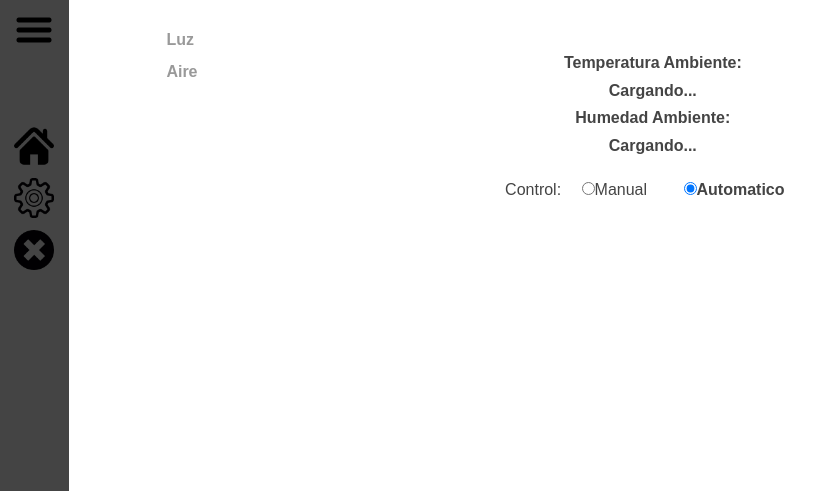
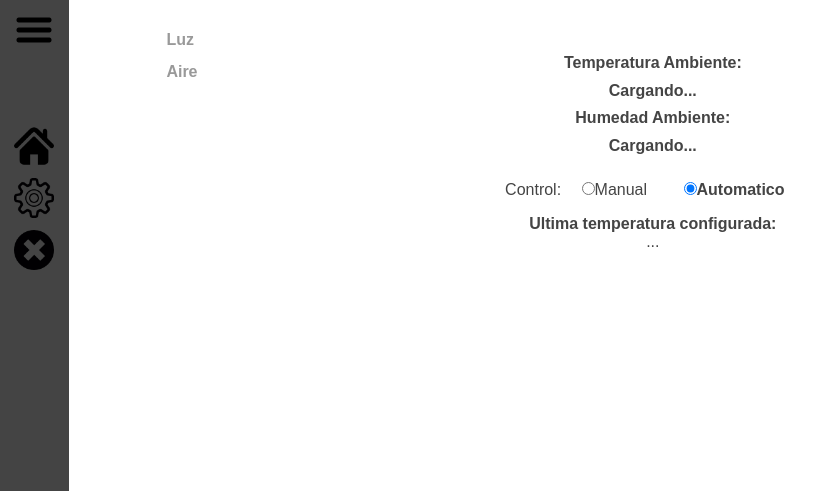
Before and after one commit to jfbenavid/Domotica_Django_v2, a Django app: page /aire/ in a window 1280 px wide. Shown: the part 79-570 px from the top of the page, without its empty margins (0-833 px from the left). Run offline with Django 3.2, Linux system fonts and the light colour scheme; a user stored in the database is signed in; data comes from the database, SQL or seed files in the repository; both versions use the stored data as it was after the commit.

Commit message:
Se agrega campo en ventana de aire para mostrar lo que genera el sistema difuso.

```diff
--- a/app/static/js/Aire.js
+++ b/app/static/js/Aire.js
@@ -38,6 +38,7 @@
 			var gLista = $.parseJSON(data);
 			$('#temp').html(gLista.temperatura + " °C");
 			$('#humedad').html(gLista.humedad + " %");
+			$('#tempActualAuto').text(gLista.tempSalida);
 		});
 	}
 }
@@ -70,7 +71,7 @@
 
 	setInterval(function (){
 		sensarTemperatura();
-	}, 300000);
+	}, 10000);
 }
 
 function switchControles (control) {
--- a/app/templates/aire.html
+++ b/app/templates/aire.html
@@ -21,7 +21,12 @@
 		<label id="lManual" ><input value="1" name="uso" type="radio" id="usoManual" onclick="switchControles('manual')" />Manual</label>
 		<label id="lAuto" ><input value="2" name="uso" type="radio" id="usoAuto" onclick="switchControles('auto')" />Automatico</label>
 	</div>
-	<div class="aireAutomatico"></div>
+	<div class="aireAutomatico">
+		<div class="infoAire">
+			<strong class="estado">Ultima temperatura configurada: </strong>
+			<span id="tempActualAuto">...</span>
+		</div>
+	</div>
 	<div class="aireManual">
 		<div class="infoAire">
 			<div>
@@ -30,7 +35,7 @@
 			</div>
 			<div>
 				<strong class="estado">Ultima temperatura configurada: </strong>
-				<span id="tempActual">15</span>
+				<span id="tempActual">...</span>
 			</div>
 		</div>
 		<figure>
--- a/app/views.py
+++ b/app/views.py
@@ -212,23 +212,29 @@
 		procesosAire = ProcesosTemperatura()
 		aire = Aire.objects.get(puerto = 4)
 
-		humedad, temperatura = procesosAire.Sensar()
-
+		#humedad, temperatura = procesosAire.Sensar()
+		humedad, temperatura = 25,23
 		#difusa es la que se debe usar para enviar la señal al aire
 		difusa = procesosAire.IniciarProceso(int(temperatura), int(humedad), aire.preferencia)
 
-		if difusa != 0:
-			if difusa['temperatura'] > temperatura:
-				temperatura = temperatura + 1
-				procesosAire.controlManual(temperaturas[str(temperatura)])
+		if difusa != '0':
+			tempSalida = int(difusa['temperatura'])
+			procesosAire.controlManual(temperaturas[str(difusa['temperatura'])])
 
-			else:
-				temperatura = temperatura - 1
-				procesosAire.controlManual(temperaturas[str(temperatura)])
+			#if difusa['temperatura'] > temperatura:
+			#	tempSalida = temperatura + 1
+			#	procesosAire.controlManual(temperaturas[str(temperatura)])
 
-			aire.temperaturaControl = temperatura
+			#else:
+			#	tempSalida = temperatura - 1
+			#	procesosAire.controlManual(temperaturas[str(temperatura)])
 
-		temp = {'humedad':humedad, 'temperatura': temperatura}
+			aire.temperaturaControl = tempSalida
+		else:
+			tempSalida = aire.temperaturaControl
+
+		aire.save()
+		temp = {'humedad':humedad, 'temperatura': temperatura, 'tempSalida': tempSalida}
 		sJson = json.dumps(temp)
 
 		return HttpResponse(sJson)
```
Also changed, not shown: app/models.py (+4 -16 lines), app/static/js/Domo.js (+0 -17 lines), domotica.db, 4 other files.
